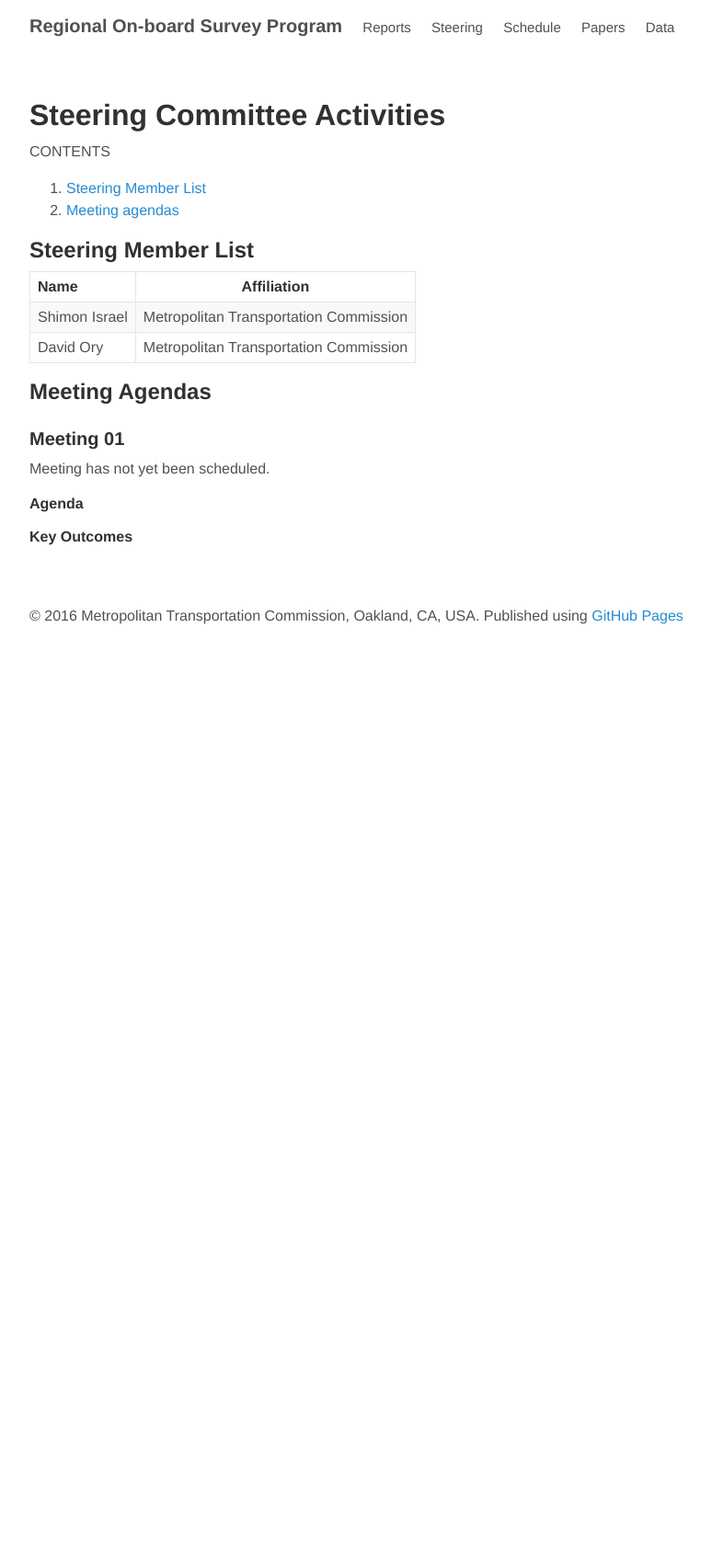
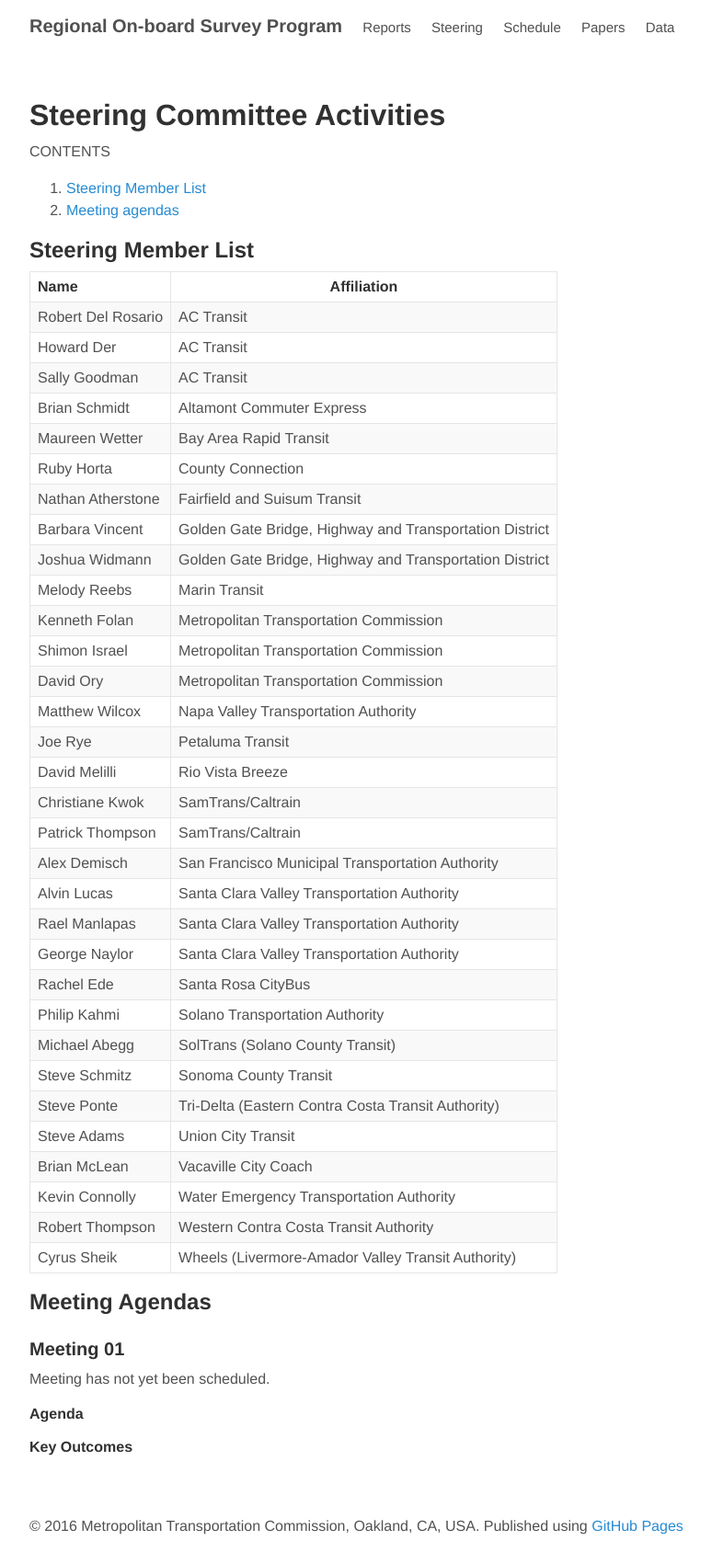
Before and after one commit to BayAreaMetro/transit-passenger-surveys, a Jekyll site: the page built from steering.md, in a window 1280 px wide. Shown: the whole page at 92% size, without its empty margins (144-918 px from the left). Built offline with Jekyll 4.4.1, drawn with Linux system fonts in a browser that asks for light colours; nearby versions of some CDN libraries; library files that are not in the unit come from our copies; before the commit the page ends 900 px from its top, so only the background shows below that.

Commit message:
Group List

```diff
--- a/steering.md
+++ b/steering.md
@@ -12,10 +12,40 @@
 
 ## Steering Member List
 
-| **Name**                                  | **Affiliation**                       |
-|:------------------------------------------|---------------------------------------|
-| Shimon Israel                             | Metropolitan Transportation Commission|
-| David Ory                                 | Metropolitan Transportation Commission|
+| **Name**                               | **Affiliation**                                        |
+|:---------------------------------------|--------------------------------------------------------|
+| Robert Del Rosario                     | AC Transit                                             |
+| Howard Der                             | AC Transit                                             |
+| Sally Goodman                          | AC Transit                                             |
+| Brian Schmidt                          | Altamont Commuter Express                              |
+| Maureen Wetter                         | Bay Area Rapid Transit                                 |
+| Ruby Horta                             | County Connection                                      |
+| Nathan Atherstone                      | Fairfield and Suisum Transit                           |
+| Barbara Vincent                        | Golden Gate Bridge, Highway and Transportation District|
+| Joshua Widmann                         | Golden Gate Bridge, Highway and Transportation District|
+| Melody Reebs                           | Marin Transit                                          |
+| Kenneth Folan                          | Metropolitan Transportation Commission                 |
+| Shimon Israel                          | Metropolitan Transportation Commission                 |
+| David Ory                              | Metropolitan Transportation Commission                 |
+| Matthew Wilcox                         | Napa Valley Transportation Authority                   |
+| Joe Rye                                | Petaluma Transit                                       |
+| David Melilli                          | Rio Vista Breeze                                       |
+| Christiane Kwok                        | SamTrans/Caltrain                                      |
+| Patrick Thompson                       | SamTrans/Caltrain                                      |
+| Alex Demisch                           | San Francisco Municipal Transportation Authority       |
+| Alvin Lucas                            | Santa Clara Valley Transportation Authority            |
+| Rael Manlapas                          | Santa Clara Valley Transportation Authority            |
+| George Naylor                          | Santa Clara Valley Transportation Authority            |
+| Rachel Ede                             | Santa Rosa CityBus                                     |
+| Philip Kahmi                           | Solano Transportation Authority                        |
+| Michael Abegg                          | SolTrans (Solano County Transit)                       |
+| Steve Schmitz                          | Sonoma County Transit                                  |
+| Steve Ponte                            | Tri-Delta (Eastern Contra Costa Transit Authority)     |
+| Steve Adams                            | Union City Transit                                     |
+| Brian McLean                           | Vacaville City Coach                                   |
+| Kevin Connolly                         | Water Emergency Transportation Authority               |
+| Robert Thompson                        | Western Contra Costa Transit Authority                 |
+| Cyrus Sheik                            | Wheels (Livermore-Amador Valley Transit Authority)     |
 
 
 ## Meeting Agendas
```
